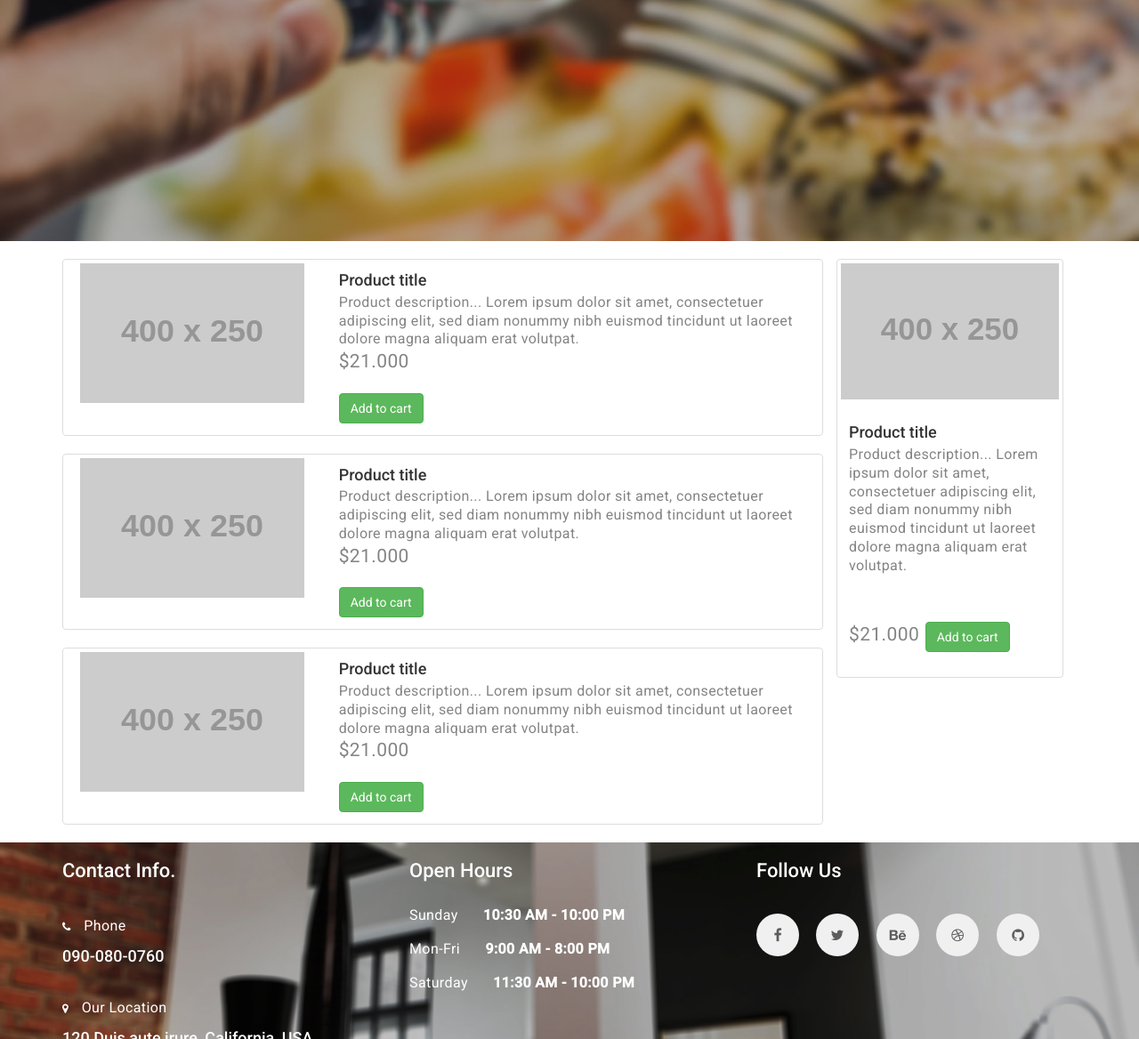
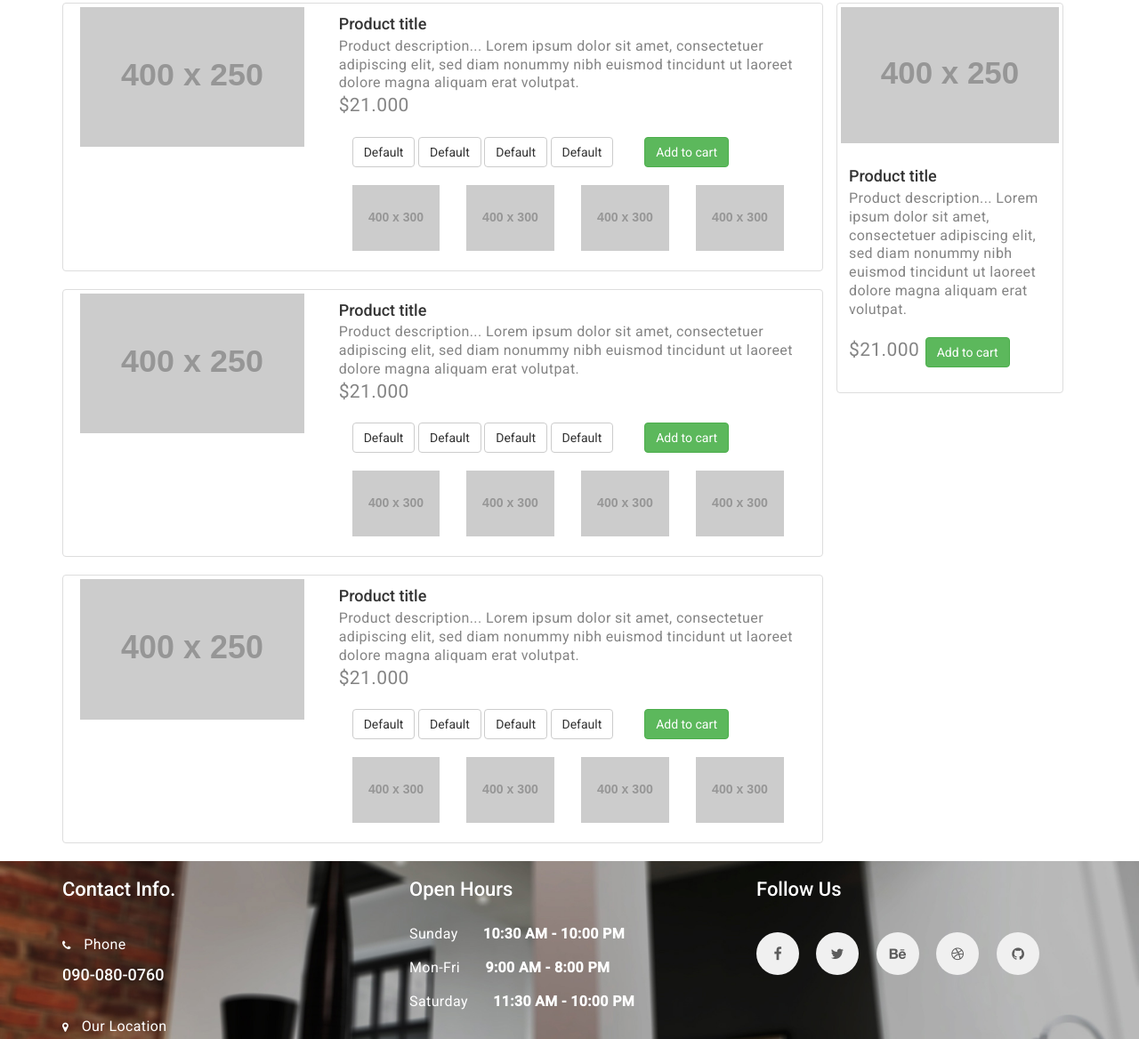
Before and after one commit to farheen123/halal-ui, a plain HTML site: page product-list.html in a window 1280 px wide. Shown: the part 417-1585 px from the top of the page at 89% size. Drawn offline with Linux system fonts and the light colour scheme; placeholder pictures from the web are drawn by us.

Commit message:
product list

```diff
--- a/css/style.css
+++ b/css/style.css
@@ -135,7 +135,7 @@ hr {
   -webkit-align-items: center;
       -ms-flex-align: center;
           align-items: center;
-  height: 86vh;
+  height: 50vh;
   text-align: center;
 }
 #home h1 {
@@ -196,7 +196,7 @@ hr {
   padding-bottom: 0px;
 }
 #gallery .col-md-4 {
-  padding-top: 52px;
+  padding-top: 20px;
 }
 #gallery img {
   width: 100%;
--- a/product-list.html
+++ b/product-list.html
@@ -126,6 +126,33 @@
                         <!-- </div>
                         <div class="col-xs-12 col-md-4">
                          -->    <a class="btn btn-success" href="http://www.jquery2dotnet.com">Add to cart</a>
+<div class="col-lg-8 col-md-8 col-sm-8 col-xs-8">
+
+<button type="button" class="btn btn-default">Default</button>
+<button type="button" class="btn btn-default">Default</button>
+<button type="button" class="btn btn-default">Default</button>
+<button type="button" class="btn btn-default">Default</button>
+</div>
+<div class="col-lg-3 col-md-4 col-sm-3 col-xs-4 thumb">
+                <a class="" href="#">
+                    <img class="img-responsive" src="http://placehold.it/400x300" alt="">
+                </a>
+            </div>
+            <div class="col-lg-3 col-md-4 col-sm-3 col-xs-4 thumb">
+                <a class="" href="#">
+                    <img class="img-responsive" src="http://placehold.it/400x300" alt="">
+                </a>
+            </div>
+            <div class="col-lg-3 col-md-4 col-sm-3 col-xs-4 thumb">
+                <a class="" href="#">
+                    <img class="img-responsive" src="http://placehold.it/400x300" alt="">
+                </a>
+            </div>
+            <div class="col-lg-3 col-md-4 col-sm-3 col-xs-4 thumb">
+                <a class="" href="#">
+                    <img class="img-responsive" src="http://placehold.it/400x300" alt="">
+                </a>
+            </div>
                        <!--  </div>
                     </div> -->
                 </div></div></div>
@@ -149,9 +176,37 @@
                         <!-- </div>
                         <div class="col-xs-12 col-md-4">
                          -->    <a class="btn btn-success" href="http://www.jquery2dotnet.com">Add to cart</a>
+<div class="col-lg-8 col-md-8 col-sm-8 col-xs-8">
+
+<button type="button" class="btn btn-default">Default</button>
+<button type="button" class="btn btn-default">Default</button>
+<button type="button" class="btn btn-default">Default</button>
+<button type="button" class="btn btn-default">Default</button>
+</div>
+<div class="col-lg-3 col-md-4 col-sm-3 col-xs-4 thumb">
+                <a class="" href="#">
+                    <img class="img-responsive" src="http://placehold.it/400x300" alt="">
+                </a>
+            </div>
+            <div class="col-lg-3 col-md-4 col-sm-3 col-xs-4 thumb">
+                <a class="" href="#">
+                    <img class="img-responsive" src="http://placehold.it/400x300" alt="">
+                </a>
+            </div>
+            <div class="col-lg-3 col-md-4 col-sm-3 col-xs-4 thumb">
+                <a class="" href="#">
+                    <img class="img-responsive" src="http://placehold.it/400x300" alt="">
+                </a>
+            </div>
+            <div class="col-lg-3 col-md-4 col-sm-3 col-xs-4 thumb">
+                <a class="" href="#">
+                    <img class="img-responsive" src="http://placehold.it/400x300" alt="">
+                </a>
+            </div>
                        <!--  </div>
                     </div> -->
                 </div></div></div>
+
                     	<div class="row item thumbnail">
         <div class="col-xs-12 col-lg-4">
             <div class="">
@@ -172,9 +227,37 @@
                         <!-- </div>
                         <div class="col-xs-12 col-md-4">
                          -->    <a class="btn btn-success" href="http://www.jquery2dotnet.com">Add to cart</a>
+                     <div class="col-lg-8 col-md-8 col-sm-8 col-xs-8">
+
+<button type="button" class="btn btn-default">Default</button>
+<button type="button" class="btn btn-default">Default</button>
+<button type="button" class="btn btn-default">Default</button>
+<button type="button" class="btn btn-default">Default</button>
+</div>
+<div class="col-lg-3 col-md-4 col-sm-3 col-xs-4 thumb">
+                <a class="" href="#">
+                    <img class="img-responsive" src="http://placehold.it/400x300" alt="">
+                </a>
+            </div>
+            <div class="col-lg-3 col-md-4 col-sm-3 col-xs-4 thumb">
+                <a class="" href="#">
+                    <img class="img-responsive" src="http://placehold.it/400x300" alt="">
+                </a>
+            </div>
+            <div class="col-lg-3 col-md-4 col-sm-3 col-xs-4 thumb">
+                <a class="" href="#">
+                    <img class="img-responsive" src="http://placehold.it/400x300" alt="">
+                </a>
+            </div>
+            <div class="col-lg-3 col-md-4 col-sm-3 col-xs-4 thumb">
+                <a class="" href="#">
+                    <img class="img-responsive" src="http://placehold.it/400x300" alt="">
+                </a>
+            </div>
                        <!--  </div>
                     </div> -->
                 </div></div></div>
+
 
     </div>
       <div class="item  col-xs-12 col-lg-3">
```
